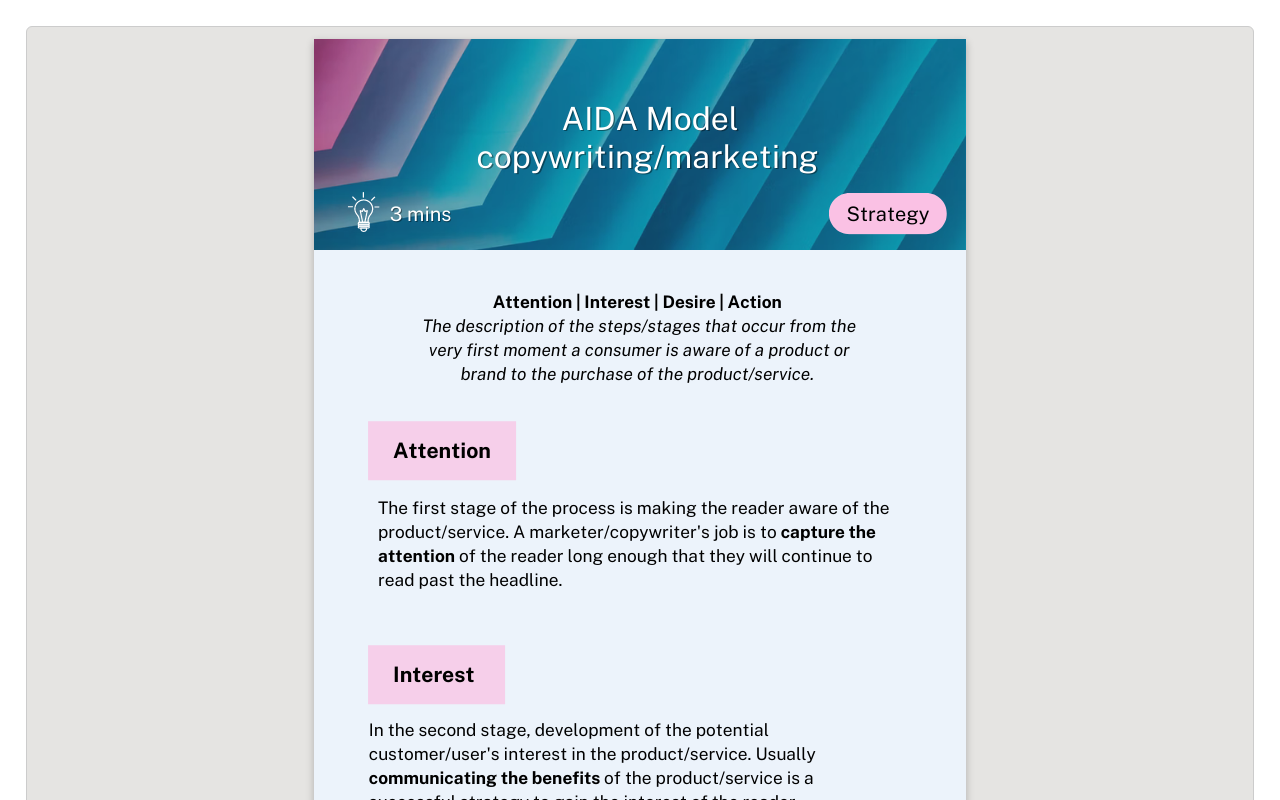
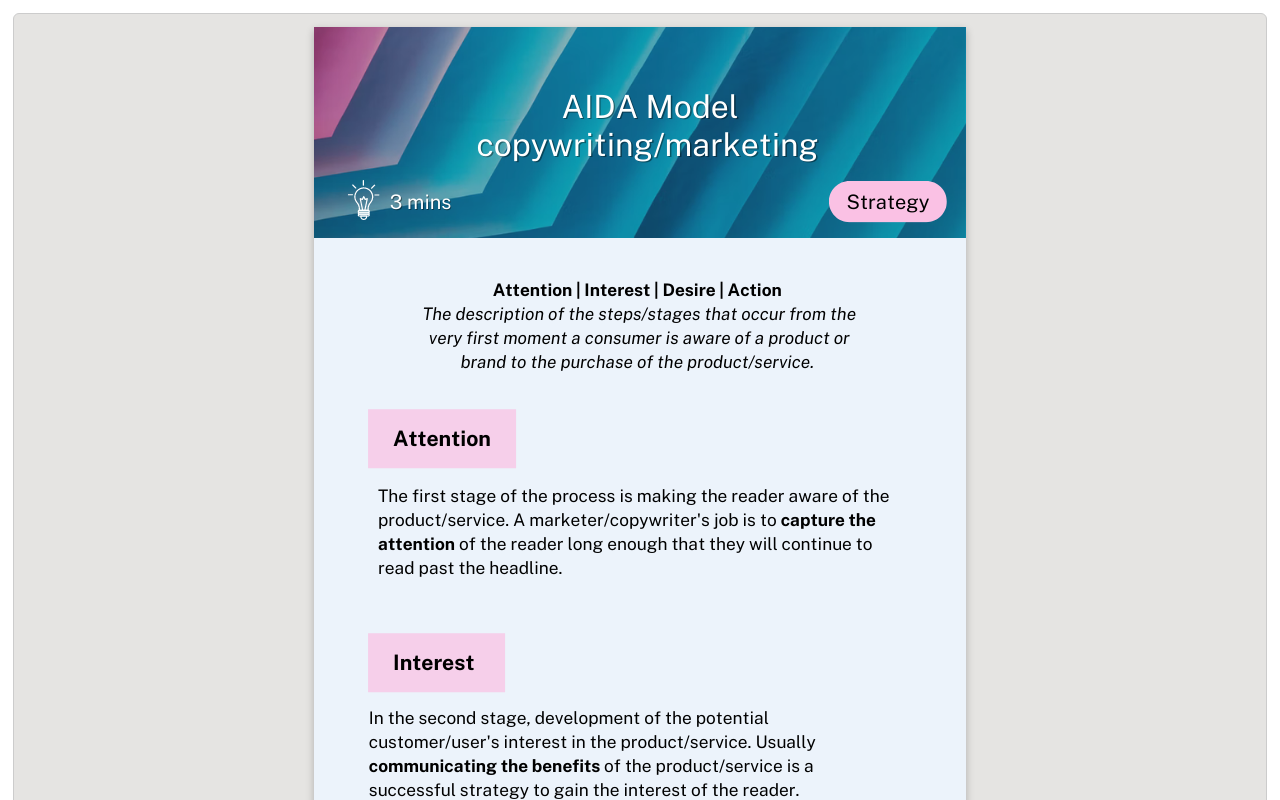
Before and after one commit to CEWD-sandbox/AIDA-model, a plain HTML site: page index.html in a window 1280 px wide. Shown: the top 800 px of the page. Drawn offline with nearby package versions, Linux system fonts and the light colour scheme.

Commit message:
Update style.css

```diff
--- a/style.css
+++ b/style.css
@@ -490,7 +490,7 @@ width:100%; max-width:150px;
 }
 
 .page-section {
-	margin: 2%;
+	margin: 1%;
 	padding: 1%;
 	border: solid 1px #CCCCCC;
 }
```
